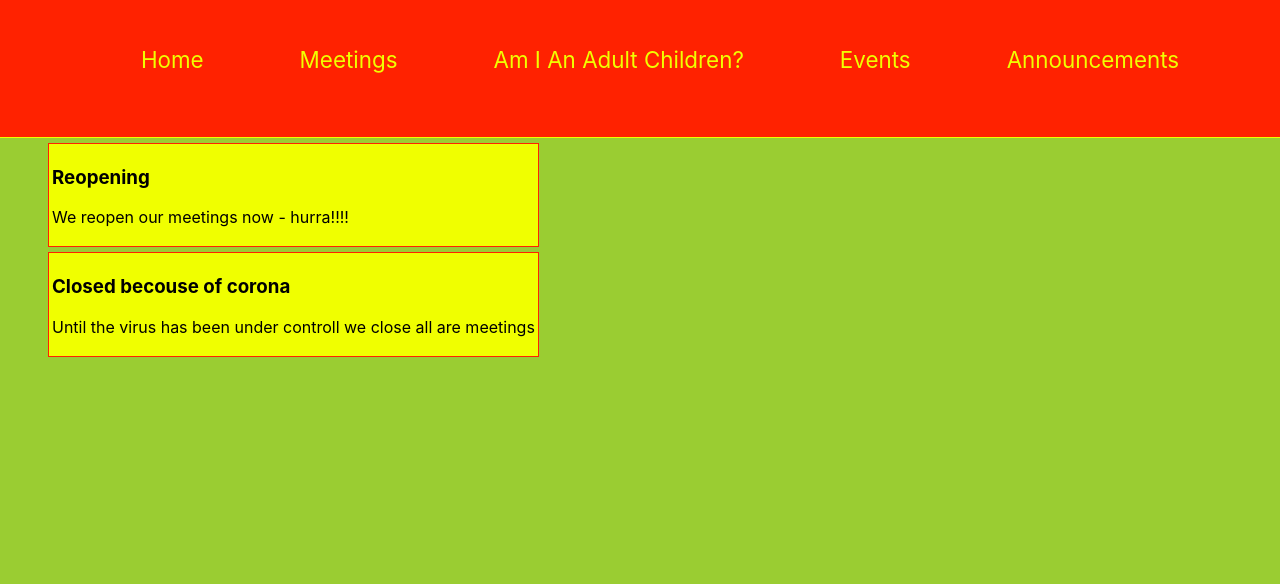
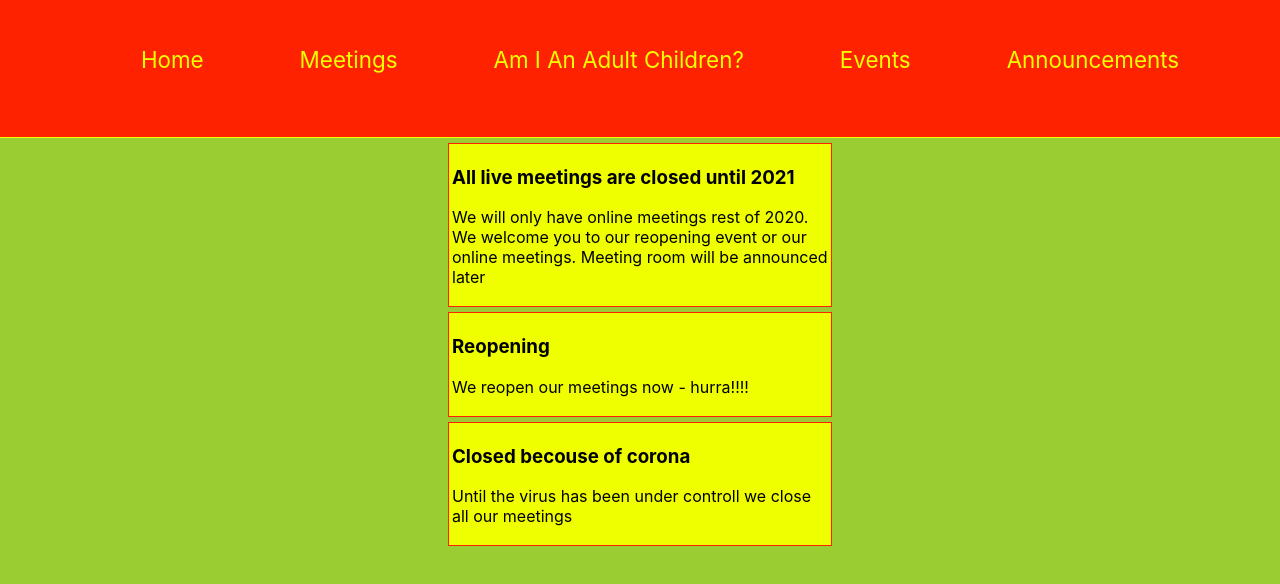
Before and after one commit to pedernyl/vbtNext, a Next.js app: page /announcements in a window 1280 px wide. Shown: the top 584 px of the page. Built offline with nearby package versions, Linux system fonts and the light colour scheme.

Commit message:
announcement

```diff
--- a/pages/announcements.js
+++ b/pages/announcements.js
@@ -1,3 +1,5 @@
+import React from 'react';
+
 import Layout from '../components/Layout/Layout';
 import ListItem from '../components/ListItem/ListItem';
 
@@ -5,12 +7,17 @@ import classes from '../styles/Events.module.css';
 
 const announcementsArray = [
     {
+        title: 'All live meetings are closed until 2021',
+        description: 'We will only have online meetings rest of 2020. ' +
+              'We welcome you to our reopening event or our online meetings. Meeting room will be announced later'
+    },
+    {
         title: 'Reopening',
         description: 'We reopen our meetings now - hurra!!!!'
     },
     {
         title: 'Closed becouse of corona',
-        description: 'Until the virus has been under controll we close all are meetings'
+        description: 'Until the virus has been under controll we close all our meetings'
     }
 ];
 
--- a/pages/meetings.js
+++ b/pages/meetings.js
@@ -12,7 +12,8 @@ export default function announcements() {
                 <br />
                 <div className={classes.MeetingNote}>
                     <p className="meetingTime">
-                    We have meetings every sunday at 17.30.
+                        <strong>Only online meeting rest of 2020</strong>
+                         <br />We have meetings every sunday at 17.30.
                     You can find us at
                     </p>
                     <VbtMap />
--- a/styles/Events.module.css
+++ b/styles/Events.module.css
@@ -1,6 +1,7 @@
 .Events {
-    margin-left: 3rem;
-    margin-right: 3rem;
-    float: left;
+    margin-left: auto;
+    margin-right: auto;
+    float: none;
+    width: 30%;
 
 }
--- a/styles/Home.module.css
+++ b/styles/Home.module.css
@@ -71,6 +71,7 @@
   border: 3px solid #eaeaea;
   border-radius: 10px;
   transition: color 0.15s ease, border-color 0.15s ease;
+  cursor: pointer;
 }
 
 .card:hover,
```
